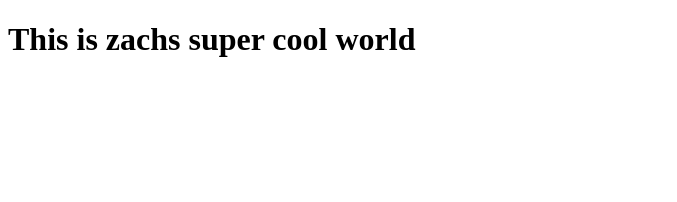
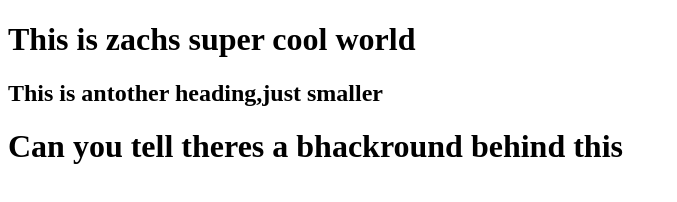
Before and after one commit to Highlands-High-School/my-website-zachiscool999, a plain HTML site: page index.html in a window 1280 px wide. Shown: the whole page, without its empty margins (0-677 px from the left). Drawn offline with Linux system fonts and the light colour scheme.

Commit message:
Update index.html

```diff
--- a/index.html
+++ b/index.html
@@ -4,3 +4,7 @@
     <h1>This is zachs super cool world </h1>
   </body>
 </html>
+<h2>This is antother heading,just smaller</h2>
+<body style="backround-color:powderblue";">
+
+<h1>Can you tell theres a bhackround behind this</h1>
```
